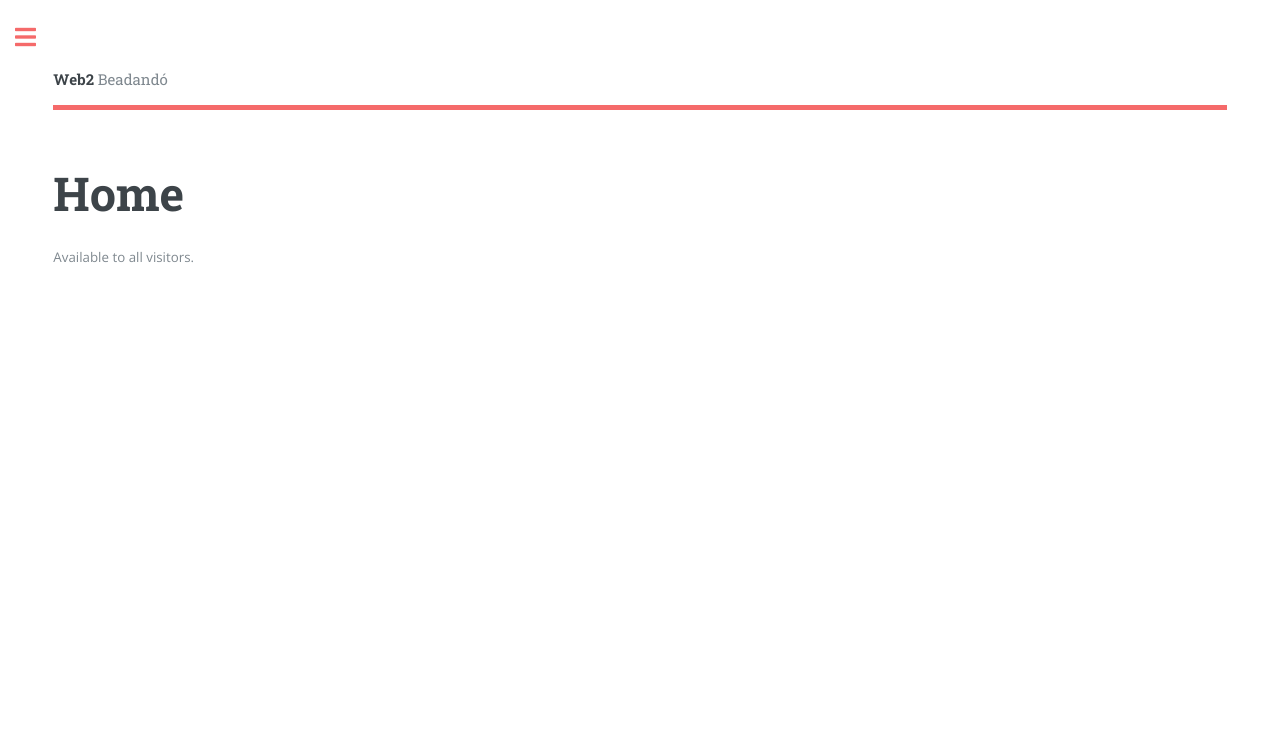
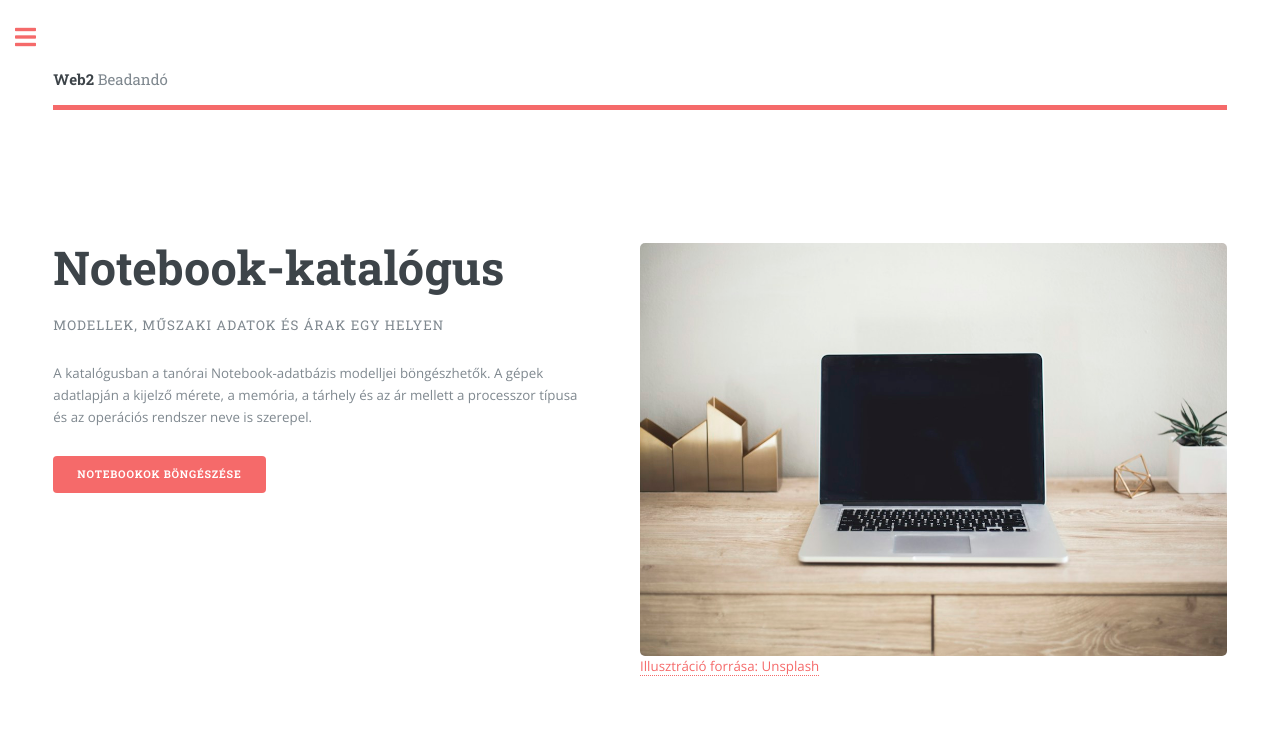
Before and after one commit to MiknaUr/l-la01-web-programozas-2, a Node project: template views/home.ejs in a window 1280 px wide. Shown: the top 735 px of the page. Run offline with Node 20 templates, Linux system fonts and the light colour scheme; the template is opened without the code that fills it, so the values that code supplies are empty; some libraries are stand-ins or nearby versions.

Commit message:
Commit
Notebook-katalógus főoldala

```diff
--- a/views/home.ejs
+++ b/views/home.ejs
@@ -1,4 +1,22 @@
 <%- include("partials/header") %>
-<h1>Home</h1>
-<p>Available to all visitors.</p>
+
+<div id="banner">
+    <div class="content">
+        <header>
+            <h1>Notebook-katalógus</h1>
+            <p>Modellek, műszaki adatok és árak egy helyen</p>
+        </header>
+        <p>A katalógusban a tanórai Notebook-adatbázis modelljei böngészhetők.
+            A gépek adatlapján a kijelző mérete, a memória, a tárhely és az ár mellett
+            a processzor típusa és az operációs rendszer neve is szerepel.</p>
+        <ul class="actions">
+            <li><a href="/adatbazis" class="button primary big">Notebookok böngészése</a></li>
+        </ul>
+    </div>
+    <figure class="image object">
+        <img src="/images/notebook-hero.jpg" alt="Nyitott notebook egy asztalon" />
+        <figcaption><a href="https://images.unsplash.com/photo-1496181133206-80ce9b88a853">Illusztráció forrása: Unsplash</a></figcaption>
+    </figure>
+</div>
+
 <%- include("partials/footer") %>
```
Also changed, not shown: public/images/notebook-hero.jpg (added).
